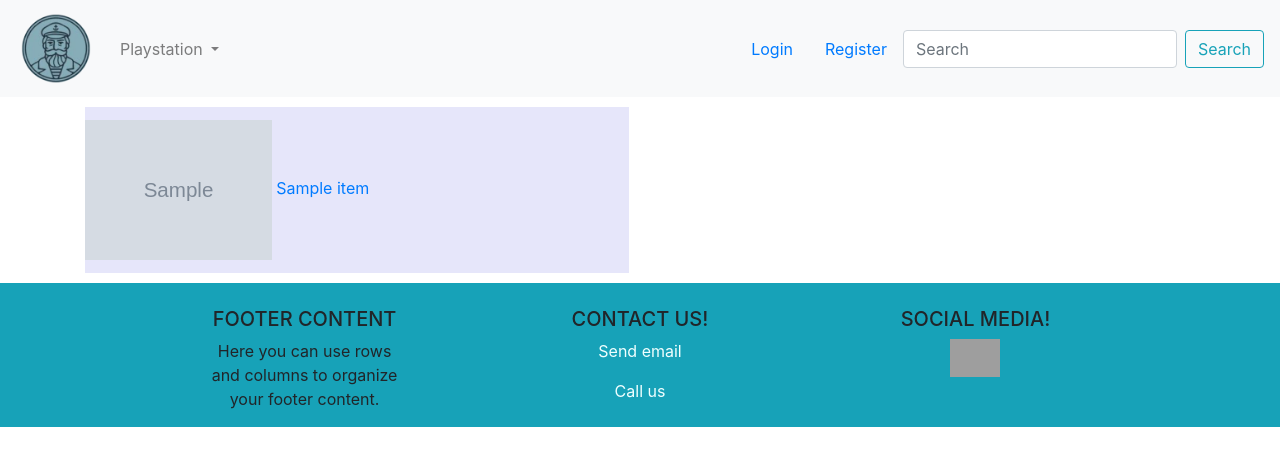
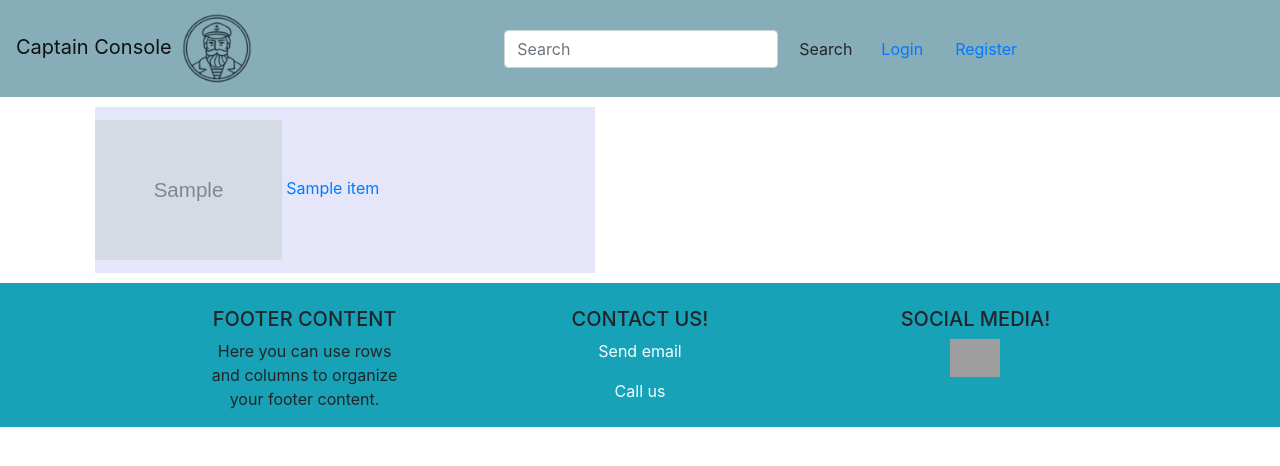
Before and after one commit to Akzelele/CaptainConsole, a Django app: page / in a window 1280 px wide. Shown: the top 466 px of the page. Run offline with Django 3.2, Linux system fonts and the light colour scheme; tables that the repository leaves empty hold one stand-in row (values such as "Sample post"); grey boxes marked "Sample" are stand-in pictures; some libraries are stand-ins or nearby versions; grey boxes are pictures that could not be loaded.

Commit message:
burger moved, dropdowns broken, tears shed

```diff
--- a/static/css/main.css
+++ b/static/css/main.css
@@ -7,18 +7,15 @@
 .SingleItem {
     background-color: lavender;
     float: left;
-    clear:both
+    clear:both;
     display: inline-block;
     height : 166px;
-    width: 49%;
-    margin-bottom: 10px;
-    margin-top: 10px;
+    width: 45%;
+    margin: 10px;
     align-content: center;
 }
 
-.SingleItem a:link{
-    color:black;
-}
+
 .ItemImg{
 height: 140px;
 }
@@ -30,7 +27,10 @@
 
 footer {
     width: 100%;
-    background-color: cadetblue;
+    background-color: #87adb8;
     position: relative;
     bottom: 0;
 }
+.navbar{
+    background-color: #87adb8;
+}
--- a/templates/base.html
+++ b/templates/base.html
@@ -7,6 +7,7 @@
     <title>Captain Console</title>
     <link rel="stylesheet" href="https://stackpath.bootstrapcdn.com/bootstrap/4.4.1/css/bootstrap.min.css" integrity="sha384-Vkoo8x4CGsO3+Hhxv8T/Q5PaXtkKtu6ug5TOeNV6gBiFeWPGFN9MuhOf23Q9Ifjh" crossorigin="anonymous">
     <link rel="stylesheet" href="{% static 'css/main.css' %}"/>
+
 </head>
 <body>
 {% include 'navigation.html' %}
--- a/templates/footer.html
+++ b/templates/footer.html
@@ -52,7 +52,7 @@
         <ul class="list-unstyled">
           <li>
             <a href="https://www.facebook.com/Captain-Console-102456298132499">
-                <img border="0" alt="FacebookPage" src="https://facebookbrand.com/wp-content/uploads/2019/04/f_logo_RGB-Hex-Blue_512.png?w=512&h=512" width="50" height="">
+                <img  alt="FacebookPage" src="https://facebookbrand.com/wp-content/uploads/2019/04/f_logo_RGB-Hex-Blue_512.png?w=512&h=512" width="50" height="">
             </a>
           </li>
         </ul>
--- a/templates/navigation.html
+++ b/templates/navigation.html
@@ -1,42 +1,42 @@
-<nav class="navbar navbar-expand-lg navbar-light bg-light">
+<nav class="navbar navbar-expand-lg navbar-light">
     <a class="navbar-brand" href="/">
+        Captain Console
     <img src="/static/images/captainCircle.png" alt="Captain Console" width="80px"/>
     </a>
-    <button class="navbar-toggler" type="button" data-toggle="collapse" data-target="#navbarSupportedContent"
-            aria-controls="navbarSupportedContent" aria-expanded="false" aria-label="Toggle navigation">
-        <span class="navbar-toggler-icon"></span>
-    </button>
+
 
     <div class="collapse navbar-collapse" id="navbarSupportedContent" >
         <ul class="navbar-nav mr-auto">
+        {% for manufacturer in manufacturers %}
                     <li class="nav-item dropdown">
-        <a class="nav-link dropdown-toggle"  href="#" id="navbarDropdownMenuLink" data-toggle="dropdown" aria-haspopup="true" aria-expanded="false">
-          Playstation
+                <a class="nav-link"  href="#" id="navbarDropdownMenuLink" data-toggle="dropdown" aria-haspopup="true" aria-expanded="false">
+                  {{ manufacturer.name }}
                 </a>
                 <div class="dropdown-menu" aria-labelledby="navbarDropdownMenuLink">
                   <a class="dropdown-item" href="#">NES</a>
                   <a class="dropdown-item" href="#">SNES</a>
                   <a class="dropdown-item" href="#">PES</a>
-             TODO: gera þetta án þess að hardcode-a allt
                 </div>
             </li>
+        {% endfor %}
         </ul>
     </div>
 
-
-
-
-
+    <form class="form-inline my-2 my-lg-0">
+      <input class="form-control mr-sm-2" type="search" placeholder="Search" aria-label="Search">
+      <button class="btn btn-outline-active my-2 my-sm-0" type="submit">Search</button>
+    </form>
+    <div class="collapse navbar-collapse" id="navbarSupportedContent" >
             {% if user.is_authenticated %}
                 <a class="nav-link" href="{% url 'logout' %}">Logout</a>
             {% else %}
                 <a class="nav-link" href="{% url 'login' %}">Login</a>
                 <a class="nav-link" href="{% url 'register' %}">Register</a>
             {% endif %}
+    </div>
+    <button class="navbar-toggler" type="button" data-toggle="collapse" data-target="#navbarSupportedContent" aria-controls="navbarSupportedContent" aria-expanded="false" aria-label="Toggle navigation">
+        <span class="navbar-toggler-icon"></span>
+    </button>
+</nav>
 
-    <form class="form-inline my-2 my-lg-0">
-      <input class="form-control mr-sm-2" type="search" placeholder="Search" aria-label="Search">
-      <button class="btn btn-outline-info my-2 my-sm-0" type="submit">Search</button>
-    </form>
-
-</nav>
+{#TODO: raða betur#}
```
Also changed, not shown: console/views.py (+2 -5 lines). Lines whose indentation alone changed are shown as unchanged.
